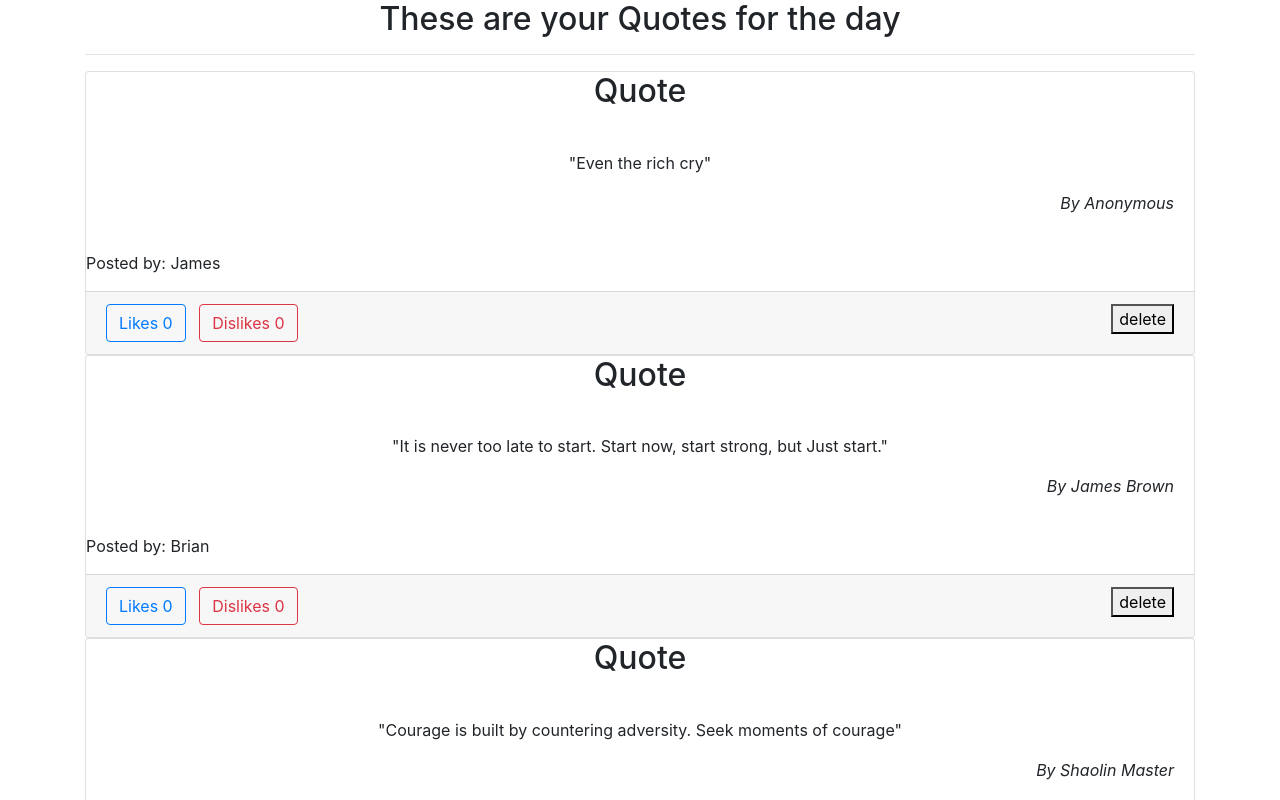
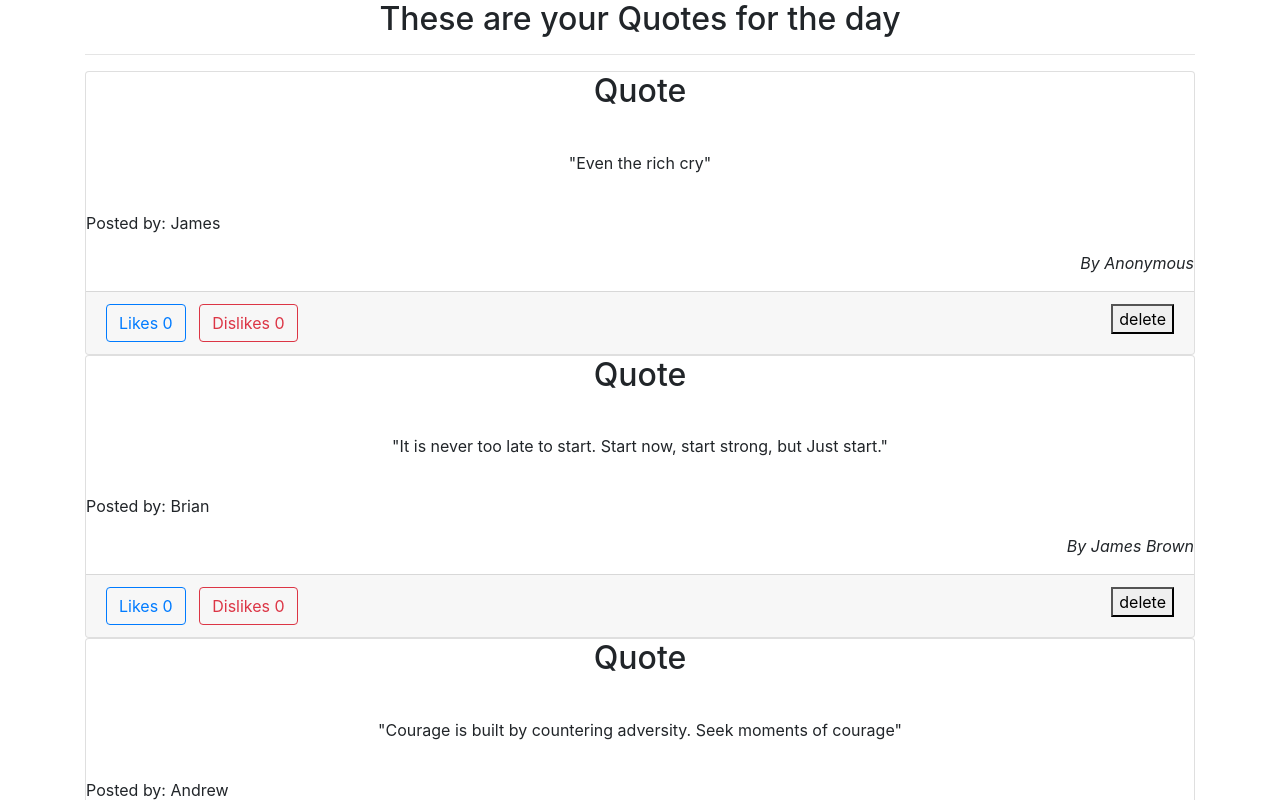
Before and after one commit to kolumr/Quotes, an Angular app: page / in a window 1280 px wide. Shown: the top 800 px of the page. Built offline with nearby package versions, Linux system fonts and the light colour scheme.

Commit message:
Moved author to the description

```diff
--- a/src/app/details/details.component.html
+++ b/src/app/details/details.component.html
@@ -0,0 +1,2 @@
+<p>Posted by: {{quote[id].poster}}<p>
+<p class ="float-right"><i>By {{quote[id].author}}</i></p>
--- a/src/app/details/details.component.ts
+++ b/src/app/details/details.component.ts
@@ -2,7 +2,7 @@ import { Component, OnInit, Input } from '@angular/core';
 import { Quote } from '@angular/compiler';
 @Component({
   selector: 'app-details',
-  template: `<p>Posted by: {{quote[id].poster}}<p>`,
+  templateUrl: 'details.component.html',
   styleUrls: ['./details.component.css']
 })
 export class DetailsComponent implements OnInit {
--- a/src/app/quotes/quotes.component.html
+++ b/src/app/quotes/quotes.component.html
@@ -8,7 +8,7 @@
         <div class="card-body text-center">
             <p id={{i}}>"{{quote.text}}"</p>
 
-            <p class ="float-right"><i>By {{quote.author}}</i></p>
+
 
         </div>
         <app-details [quote] = "quotes" [id] = "i"></app-details>
```
